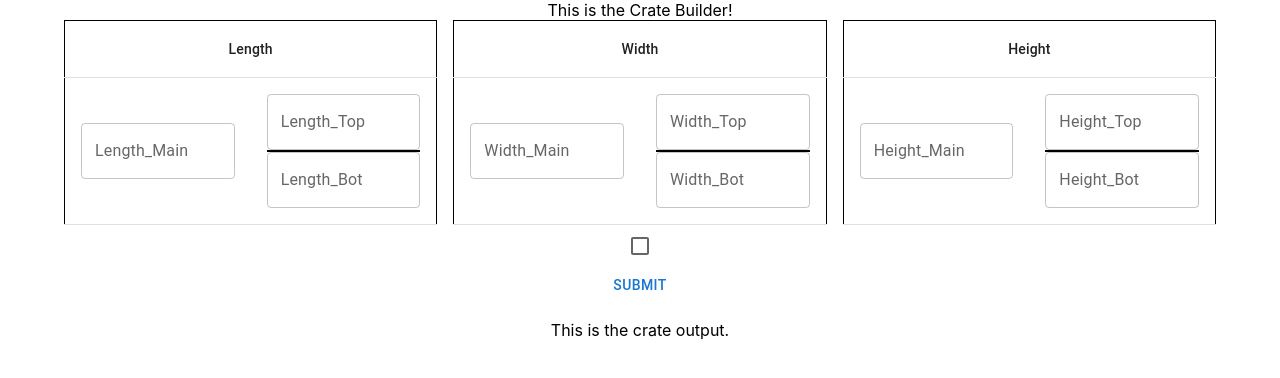
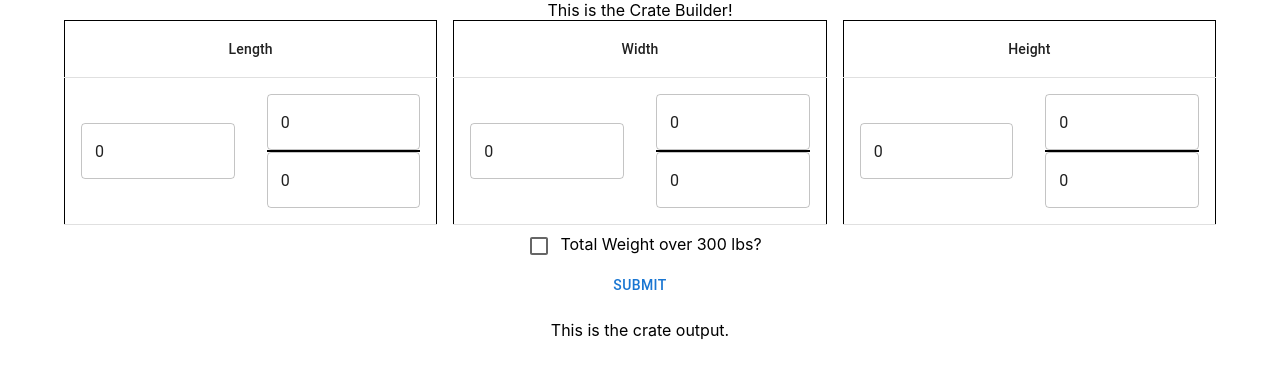
Before and after one commit to KKlob/CrateBuilder, a React (Create React App) app: page / in a window 1280 px wide. Shown: the top 378 px of the page. Built offline with nearby package versions, Linux system fonts and the light colour scheme.

Commit message:
updated dimsForm and added app state for dims

```diff
--- a/src/App.js
+++ b/src/App.js
@@ -2,18 +2,32 @@ import './App.css';
 import DimsForm from './components/dims_form';
 import CrateOutput from './components/crate_output';
 import { Grid, Container } from '@mui/material';
+import { useState } from 'react';
 
 function App() {
+  const [dims, setDims] = useState({
+    lm: 0,
+    lt: 0,
+    lb: 0,
+    wm: 0,
+    wt: 0,
+    wb: 0,
+    hm: 0,
+    ht: 0,
+    hb: 0,
+    weight: false
+  });
+
   return (
     <div className="App">
       <Container>
         This is the Crate Builder!
         <Grid container spacing={2} align="">
           <Grid item xs={12}>
-            <DimsForm />
+            <DimsForm dims={dims} setDims={setDims} />
           </Grid>
           <Grid item xs={12}>
-            <CrateOutput />
+            <CrateOutput dims={dims} />
           </Grid>
         </Grid>
       </Container>
--- a/src/components/crate_output.js
+++ b/src/components/crate_output.js
@@ -1,4 +1,6 @@
-function CrateOutput(){
+function CrateOutput({ dims }) {
+
+    console.log(dims);
     return (
         <div id="CrateOutput">
             This is the crate output.
--- a/src/components/dims_form.js
+++ b/src/components/dims_form.js
@@ -2,23 +2,27 @@ import { Box, Grid, TextField, Table, TableHead, TableBody, TableRow, TableCell,
 import { Button } from "@mui/material";
 import { useFormik } from "formik";
 import { Container } from "react-bootstrap";
+import * as Yup from 'yup';
 
-function DimsForm() {
+function DimsForm({ dims, setDims }) {
+
+    const DimsSchema = Yup.object().shape({
+        lm: Yup.number().required('Required').min(1, "Needs to be greater than 0"),
+        lt: Yup.number(),
+        lb: Yup.number(),
+        wm: Yup.number().required('Required').min(1, "Needs to be greater than 0"),
+        wt: Yup.number(),
+        wb: Yup.number(),
+        hm: Yup.number().required('Required').min(1, "Needs to be greater than 0"),
+        ht: Yup.number(),
+        hb: Yup.number()
+    });
+
     const formik = useFormik({
-        initialValues: {
-            lm: '',
-            lt: '',
-            lb: '',
-            wm: '',
-            wt: '',
-            wb: '',
-            hm: '',
-            ht: '',
-            hb: '',
-            weight: false
-        },
+        initialValues: dims,
+        validationSchema: DimsSchema,
         onSubmit: values => {
-            console.log(values);
+            setDims(values);
         },
     });
 
@@ -39,12 +43,12 @@ function DimsForm() {
                                 <TableBody>
                                     <TableRow>
                                         <TableCell align="right">
-                                            <TextField id="lm" name="lm" label="Length_Main" value={formik.values.lm} onChange={formik.handleChange} />
+                                            <TextField id="lm" name="lm" value={formik.values.lm} onChange={formik.handleChange} />
                                         </TableCell>
                                         <TableCell align="left">
                                             <Stack spacing={0}>
-                                                <TextField id="lt" name="lt" label="Length_Top" sx={{ borderBottom: "1px solid black" }} value={formik.values.lt} onChange={formik.handleChange} />
-                                                <TextField id="lb" name="lb" label="Length_Bot" sx={{ borderTop: "1px solid black" }} value={formik.values.lb} onChange={formik.handleChange} />
+                                                <TextField id="lt" name="lt" sx={{ borderBottom: "1px solid black" }} value={formik.values.lt} onChange={formik.handleChange} />
+                                                <TextField id="lb" name="lb" sx={{ borderTop: "1px solid black" }} value={formik.values.lb} onChange={formik.handleChange} />
                                             </Stack>
                                         </TableCell>
                                     </TableRow>
@@ -65,12 +69,12 @@ function DimsForm() {
                                 <TableBody>
                                     <TableRow>
                                         <TableCell align="right">
-                                            <TextField id="wm" name="wm" label="Width_Main" value={formik.values.wm} onChange={formik.handleChange} />
+                                            <TextField id="wm" name="wm" value={formik.values.wm} onChange={formik.handleChange} />
                                         </TableCell>
                                         <TableCell align="left">
                                             <Stack spacing={0}>
-                                                <TextField id="wt" name="wt" label="Width_Top" sx={{ borderBottom: "1px solid black" }} value={formik.values.wt} onChange={formik.handleChange} />
-                                                <TextField id="wb" name="wb" label="Width_Bot" sx={{ borderTop: "1px solid black" }} value={formik.values.wb} onChange={formik.handleChange} />
+                                                <TextField id="wt" name="wt" sx={{ borderBottom: "1px solid black" }} value={formik.values.wt} onChange={formik.handleChange} />
+                                                <TextField id="wb" name="wb" sx={{ borderTop: "1px solid black" }} value={formik.values.wb} onChange={formik.handleChange} />
                                             </Stack>
                                         </TableCell>
                                     </TableRow>
@@ -91,12 +95,12 @@ function DimsForm() {
                                 <TableBody>
                                     <TableRow>
                                         <TableCell align="right">
-                                            <TextField id="hm" name="hm" label="Height_Main" value={formik.values.hm} onChange={formik.handleChange} />
+                                            <TextField id="hm" name="hm" value={formik.values.hm} onChange={formik.handleChange} />
                                         </TableCell>
                                         <TableCell align="left">
                                             <Stack spacing={0}>
-                                                <TextField id="ht" name="ht" label="Height_Top" sx={{ borderBottom: "1px solid black" }} value={formik.values.ht} onChange={formik.handleChange} />
-                                                <TextField id="hb" name="hb" label="Height_Bot" sx={{ borderTop: "1px solid black" }} value={formik.values.hb} onChange={formik.handleChange} />
+                                                <TextField id="ht" name="ht" sx={{ borderBottom: "1px solid black" }} value={formik.values.ht} onChange={formik.handleChange} />
+                                                <TextField id="hb" name="hb" sx={{ borderTop: "1px solid black" }} value={formik.values.hb} onChange={formik.handleChange} />
                                             </Stack>
                                         </TableCell>
                                     </TableRow>
@@ -107,6 +111,7 @@ function DimsForm() {
                 </Grid>
                 <Box>
                     <Checkbox id="weight" name="weight" label="Weight over 300 lbs?" value={formik.values.weight} onChange={formik.handleChange} />
+                    Total Weight over 300 lbs?
                 </Box>
                 <Box>
                     <Button type="submit">Submit</Button>
```
Also changed, not shown: 1 other file (tests, documents, lock files or other folders).
